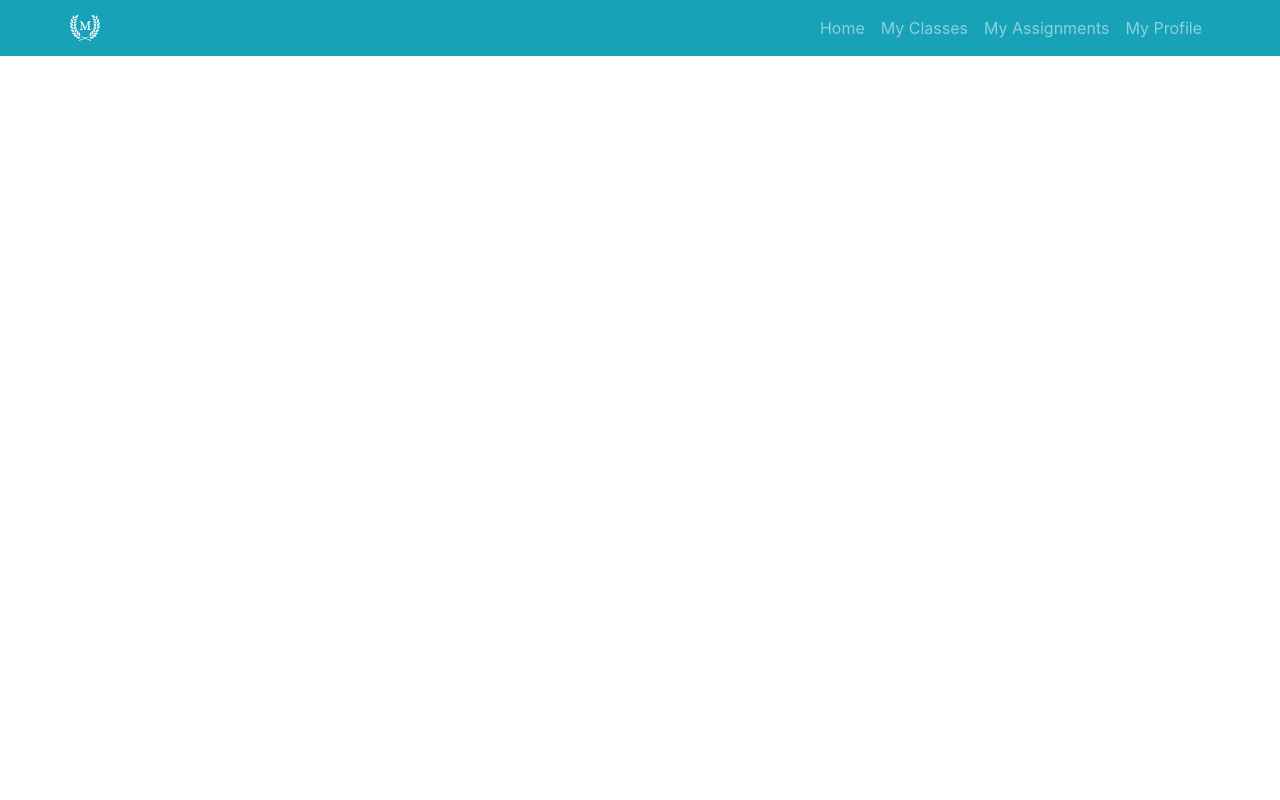
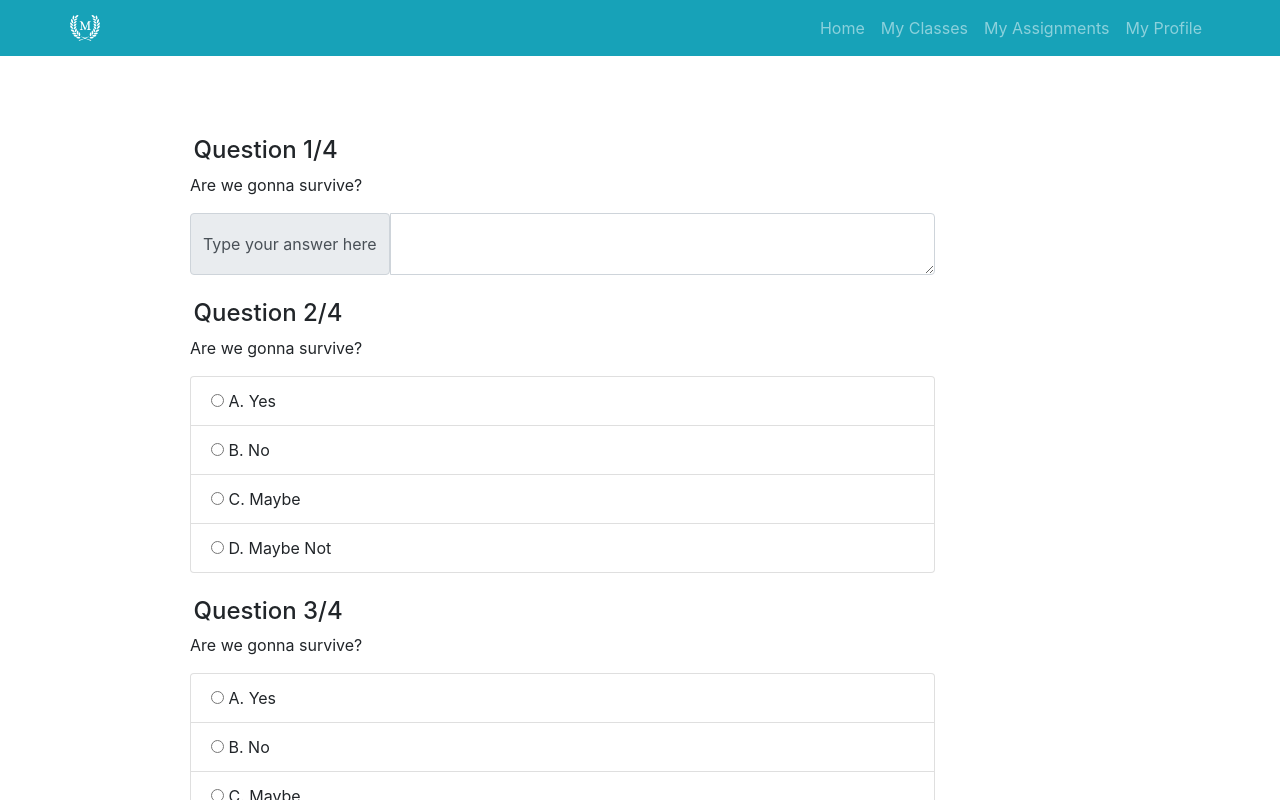
Before and after one commit to danikrisdayadi/lifehack2021, a React (Create React App) app in the folder client/: page /assignment/1/question/1 in a window 1280 px wide. Shown: the top 800 px of the page. Built offline with nearby package versions, Linux system fonts and the light colour scheme.

Commit message:
Link all assignments questions

```diff
--- a/client/src/App.js
+++ b/client/src/App.js
@@ -11,7 +11,10 @@ import LeaderboardPage from './pages/LeaderboardPage';
 import Classes from './components/classes';
 import ClassroomPage from './pages/ClassroomPage';
 import Assignments from './components/assignments';
-import HomePage from './pages/HomePage'
+import HomePage from './pages/HomePage';
+import AssignmentCover from './components/assignmentCover';
+import Question from './components/question';
+
 const App = () => (
 
     <div className="App">
@@ -52,6 +55,25 @@ const App = () => (
                     component={Assignments}
                 />
                 <Route
+                    path="/assignment/:queryId"
+                    exact
+                    render={(props) => (
+                        <AssignmentCover
+                            key={props.match.params.queryId}
+                            history={props.history}
+                        />
+                    )}
+                />
+                <Route
+                    path="/assignment/:queryId/question/:queryId"
+                    exact
+                    render={(props) => (
+                        <Question
+                            key={props.match.params.queryId}
+                        />
+                    )}
+                />
+                <Route
                     path="/class/:queryId"
                     exact
                     render={(props) => (
--- a/client/src/components/assignmentCover.jsx
+++ b/client/src/components/assignmentCover.jsx
@@ -1,7 +1,8 @@
 import React, {useState} from 'react';
 import {Button, Card} from 'react-bootstrap';
+import { withRouter } from "react-router-dom";
 
-const AssignmentCover = () => {
+const AssignmentCover = ({...props}) => {
     const [assignment, setAssignment] = useState(
         {
             title: "Springfield PYP 2020 Paper 1",
@@ -13,8 +14,9 @@ const AssignmentCover = () => {
         }
     );
     function startAssignment() {
-        //set path to next question
+        //set path to next question TODO the ID
         console.log("START ASSIGNMENT")
+        props.history.push("/assignment/1/question/2")
     }
     return (
         <div className="container">
@@ -34,4 +36,4 @@ const AssignmentCover = () => {
     );
 };
 
-export default AssignmentCover;
+export default withRouter(AssignmentCover);
--- a/client/src/components/assignments.jsx
+++ b/client/src/components/assignments.jsx
@@ -1,19 +1,57 @@
-import React from "react";
-import McqQuestion from "./mcqQuestion"
-import AssignmentCover from "./assignmentCover";
-import TextQuestion from "./textQuestion";
+import React, {useState} from "react";
+import { Card, Row} from 'react-bootstrap';
 
-const Assignments = () => {
+
+const Assignments = ({...props}) => {
+    const [assignmentlist, setAssignment] = useState([
+        {
+            title: "Springfield PYP 2020 Paper 1",
+            questions: [1,2,3],
+            status: "incomplete",
+            mark: "100",
+            deadline: "25/7/2021",
+            id: "1"
+        },
+        {
+            title: "Springfield PYP 2020 Paper 2",
+            questions: [1,2,3],
+            status: "incomplete",
+            mark: "100",
+            deadline: "26/7/2021",
+            id: "2"
+        },
+        {
+            title: "Springfield PYP 2019 Paper 1",
+            questions: [1,2,3],
+            status: "incomplete",
+            mark: "100",
+            deadline: "27/7/2021",
+            id: "3"
+        }
+    ]);
+    function onClickAssignment(assignment) {
+        console.log(assignment)
+        props.history.push("/assignment/1")
+        console.log(props.history)
+        //TODO pushing based on ID to go to each assignment
+    }
+    const AssignmentList = assignmentlist.map((assignment) => {
+        return (
+            <Card key={assignment.id} onClick={(assignment) => onClickAssignment(assignment)}>
+                <Card.Body>
+                    <Row className="align-items-center">
+                    <Card.Title className="ml-3">{assignment.title}</Card.Title>
+                    </Row>
+                </Card.Body>
+            </Card>
+        );
+    });
     return (
-        <>
-            {/* <h1>Assignments 1</h1>
-            <h1>Assignments 2</h1>
-            <h1>Assignments 3</h1>
-            <McqQuestion/>
-            <TextQuestion/> */}
-            <AssignmentCover/>
-        </>
+        <div className="container">
+            {AssignmentList}
+        </div>
     );
-};
+}
+
 
 export default Assignments;
--- a/client/src/components/mcqQuestion.jsx
+++ b/client/src/components/mcqQuestion.jsx
@@ -1,18 +1,19 @@
 import React, {useState} from 'react';
 import {Button, Form, FormGroup} from 'react-bootstrap';
 
-const McqQuestion = () => {
-    const [question, setQuestion] = useState(
-        {
-            content: "Are we gonna survive?",
-            file: null,
-            answer: "Yes",
-            options: ["Yes", "No", "Maybe", "Maybe Not"],
-            questionNumber: 1,
-            totalQuestions: 10,
-            id: 100
-        }
-    );
+const McqQuestion = ({...props}) => {
+    // const [question, setQuestion] = useState(
+    //     {
+    //         content: "Are we gonna survive?",
+    //         file: null,
+    //         answer: "Yes",
+    //         options: ["Yes", "No", "Maybe", "Maybe Not"],
+    //         questionNumber: 1,
+    //         totalQuestions: 10,
+    //         id: 100
+    //     }
+    // );
+    let question = props.question
     const CHOICES = ['A', 'B', 'C', 'D', 'E', 'F', 'G', 'H', 'I', 'J', 'K', 'L', 'M'];
     let idx = -1;
     let answer=""
@@ -34,8 +35,8 @@ const McqQuestion = () => {
         <div className="container">
             <div className="row">
                 <div className="col-lg-10 col-lg-offset-1">
-                    <div id="question">
-                        <h4>Question {question.questionNumber}/{question.totalQuestions}</h4>
+                    <div id="question" style={{textAlign:"left"}}>
+                        {/* <h4>Question {question.questionNumber}/{question.totalQuestions}</h4> */}
                         <p>{question.content}</p>
                     </div>
                     <ul className="list-group" style={{textAlign:"left"}}>
@@ -50,9 +51,7 @@ const McqQuestion = () => {
                           })
                         }
                     </ul>
-                    <div id="quizButton" className="mt-2">
-                        <Button variant="secondary" onClick={() => onClickNextQuestion()}>Next Question</Button>
-                    </div>
+                    <br></br>
                 </div>
             </div>
         </div>
--- /dev/null
+++ b/client/src/components/question.jsx
@@ -0,0 +1,63 @@
+import React, {useState} from 'react';
+import InputGroup from 'react-bootstrap/InputGroup';
+import FormControl from 'react-bootstrap/FormControl';
+import Button from 'react-bootstrap/Button';
+import TextQuestion from './textQuestion';
+import McqQuestion from './mcqQuestion';
+
+const Question = () => {
+    const [questionList, setQuestion] = useState([
+        {
+            content: "Are we gonna survive?",
+            file: null,
+            answer: "Yes",
+            options: null,
+            id: 1,
+            questionNumber: 1,
+            totalQuestions: 10
+        },
+        {
+            content: "Are we gonna survive?",
+            file: null,
+            answer: "Yes",
+            options: ["Yes", "No", "Maybe", "Maybe Not"],
+            questionNumber: 1,
+            totalQuestions: 10,
+            id: 100
+        },
+        {
+            content: "Are we gonna survive?",
+            file: null,
+            answer: "Yes",
+            options: ["Yes", "No", "Maybe", "Maybe Not"],
+            questionNumber: 1,
+            totalQuestions: 10,
+            id: 101
+        },
+        {
+            content: "Are we gonna survive?",
+            file: null,
+            answer: "Yes",
+            options: ["Yes", "No", "Maybe", "Maybe Not"],
+            questionNumber: 1,
+            totalQuestions: 10,
+            id: 102
+        }
+    ]
+    );
+    let idx = 0;
+    return (
+        <div className="container">
+            {
+            questionList.map((question) => {
+                idx+=1;
+                return (
+                    (question.options == null) ? <div><h4 style={{textAlign:"left",marginLeft:"2%"}}>Question {idx}/{questionList.length}</h4><TextQuestion question={question}/></div>
+                    : <div><h4 style={{textAlign:"left", marginLeft:"2%"}}>Question {idx}/{questionList.length}</h4><McqQuestion question={question}/></div>
+                );
+            })
+            }
+        </div>
+    );
+}
+export default Question;
--- a/client/src/components/textQuestion.jsx
+++ b/client/src/components/textQuestion.jsx
@@ -3,22 +3,22 @@ import InputGroup from 'react-bootstrap/InputGroup';
 import FormControl from 'react-bootstrap/FormControl';
 import Button from 'react-bootstrap/Button';
 
-const TextQuestion = () => {
-    const [question, setQuestion] = useState(
-        {
-            content: "Are we gonna survive?",
-            file: null,
-            answer: "Yes",
-            option: null
-        }
-    );
+const TextQuestion = ({...props}) => {
+    // const [question, setQuestion] = useState(
+    //     {
+    //         content: "Are we gonna survive?",
+    //         file: null,
+    //         answer: "Yes",
+    //         option: null
+    //     }
+    // );
+    let question = props.question
     return (
         <div className="container">
             <div className="row">
                 <div className="col-lg-10 col-lg-offset-1">
-                    <div id="question">
-                        <h4>Question {/*todo*/}1/10{/*todo*/}</h4>
-                        <p>What is the capital of Indo?{/*tofillquestion*/}</p>
+                    <div id="question" style={{textAlign:"left"}}>
+                        <p>{question.content}</p>
                     </div>
                     <div>
                         <InputGroup>
@@ -26,9 +26,7 @@ const TextQuestion = () => {
                         <FormControl as="textarea" aria-label="With textarea" />
                     </InputGroup>
                     </div>
-                    <div id="quizButton" className="mt-2">
-                        <Button variant="secondary" onClick="/*TODO*/">Next Question</Button>
-                    </div>
+                    <br></br>
                 </div>
             </div>
         </div>
```
Also changed, not shown: client/src/App.jsx (added, +46 -0 lines).
